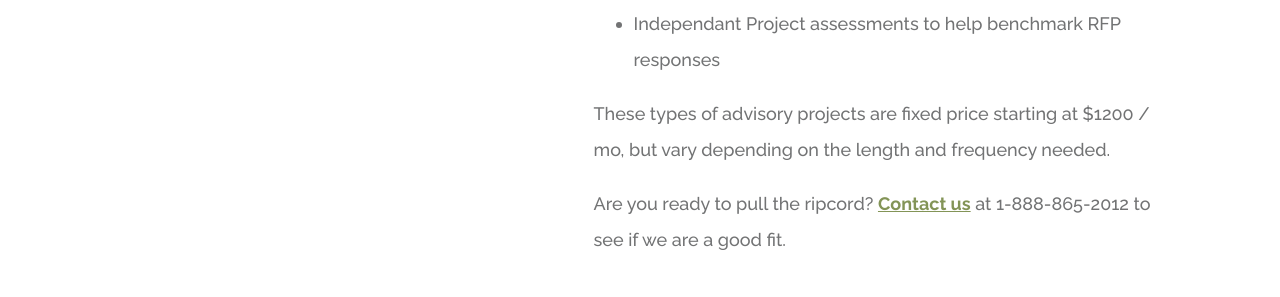
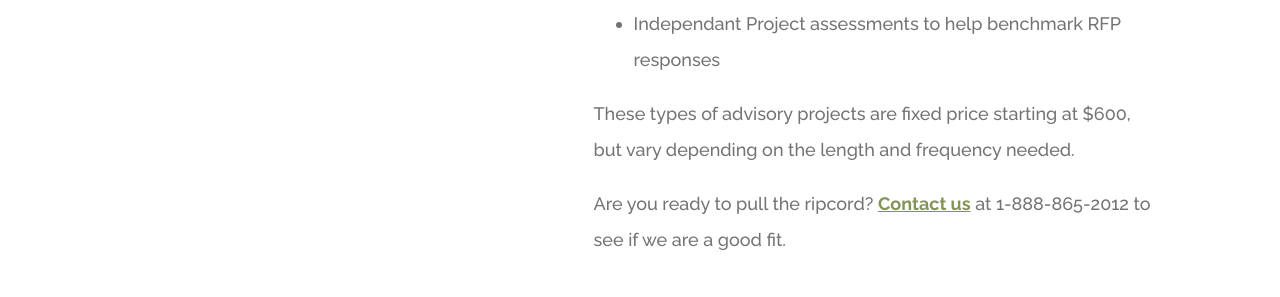
Before and after one commit to backupparachute/backupparachute.github.com, a Jekyll site: the page built from work-with-us.html, in a window 1280 px wide. Shown: the part 778-1075 px from the top of the page. Built offline with Jekyll 4.4.1, drawn with Linux system fonts in a browser that asks for light colours; comment, search, counter and statistics services are not loaded.

Commit message:
tweaekd work with us price

```diff
--- a/work-with-us.html
+++ b/work-with-us.html
@@ -25,7 +25,7 @@ navOrder: 2
       <li>Independant Project assessments to help benchmark RFP responses</li>
     </ul>
 
-    <p>These types of advisory projects are fixed price starting at $1200 / mo, but vary depending on the length and frequency needed.</p>
+    <p>These types of advisory projects are fixed price starting at $600, but vary depending on the length and frequency needed.</p>
 
     <p>
     Are you ready to pull the ripcord? <a href="https://www.backupparachute.com/contact">Contact us</a> at 1-888-865-2012 to see if we are a good fit.
```
